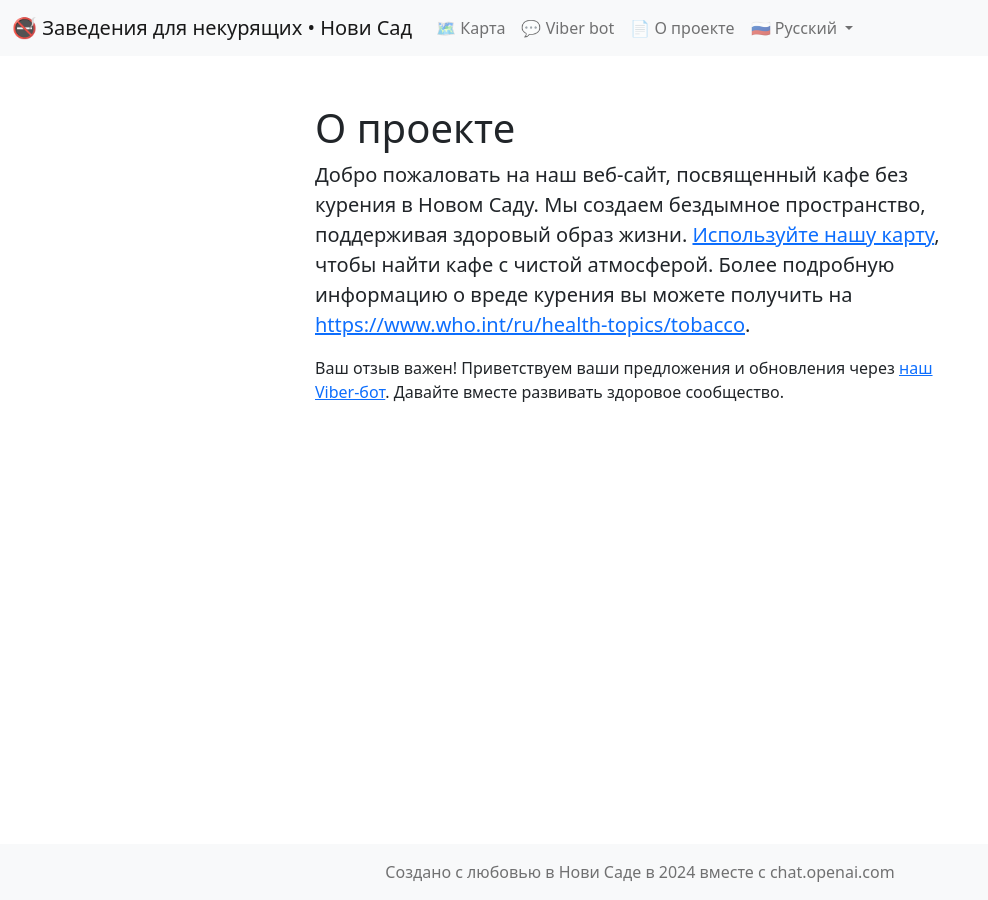
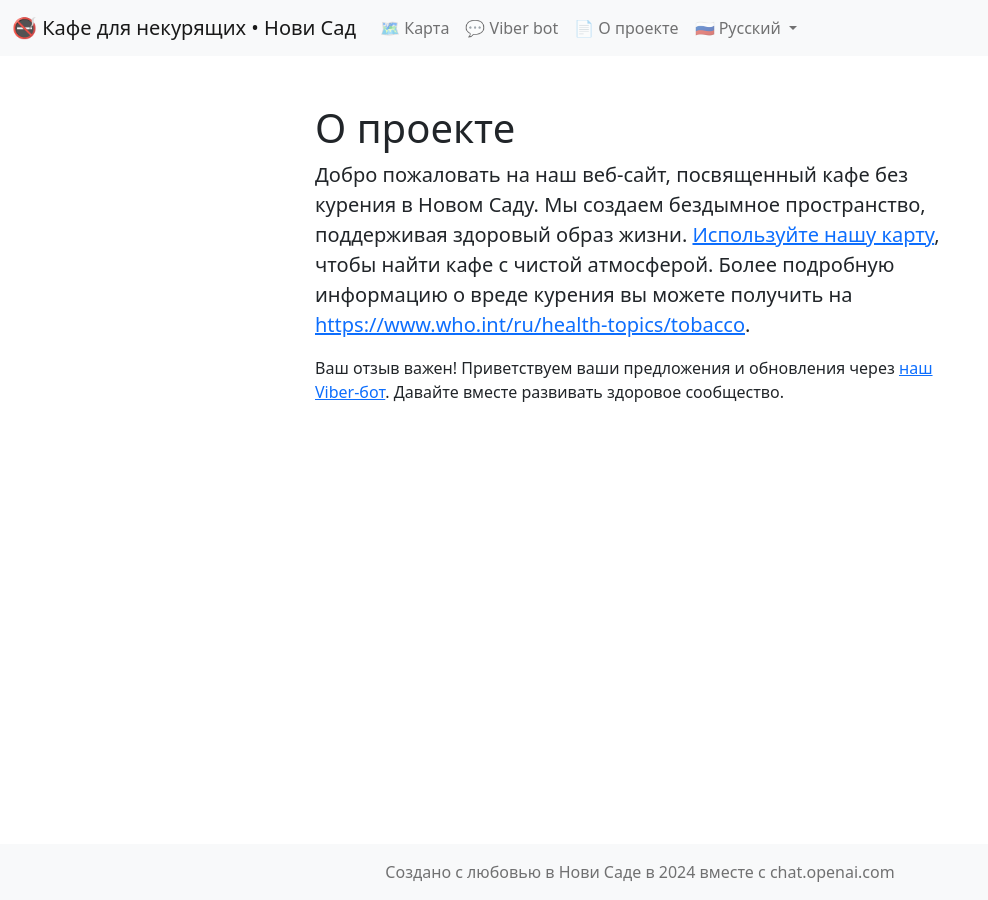
Before and after one commit to smokefreens/smokefreens.github.io, a Jekyll site: the page built from ru/about.html, in a window 1280 px wide. Shown: the whole page, without its empty margins (0-988 px from the left). Built offline with Jekyll 4.4.1, drawn with Linux system fonts in a browser that asks for light colours.

Commit message:
fix rus length

```diff
--- a/_includes/navigation.html
+++ b/_includes/navigation.html
@@ -7,7 +7,7 @@
   	<a class="navbar-brand" href="/en/">🚭 Smoke Free Cafes<span class="d-none d-sm-inline"> • Novi Sad</span></a>
   {% endif %}
   {% if page.lang == "ru" %}
-  	<a class="navbar-brand" href="/ru/">🚭 Заведения для некурящих<span class="d-none d-sm-inline"> • Нови Сад</span></a>
+  	<a class="navbar-brand" href="/ru/">🚭 Кафе для некурящих<span class="d-none d-sm-inline"> • Нови Сад</span></a>
   {% endif %}
     <button class="navbar-toggler" type="button" data-bs-toggle="collapse" data-bs-target="#navbarTogglerDemo02" aria-controls="navbarTogglerDemo02" aria-expanded="false" aria-label="Toggle navigation">
       <span class="navbar-toggler-icon"></span>
```
